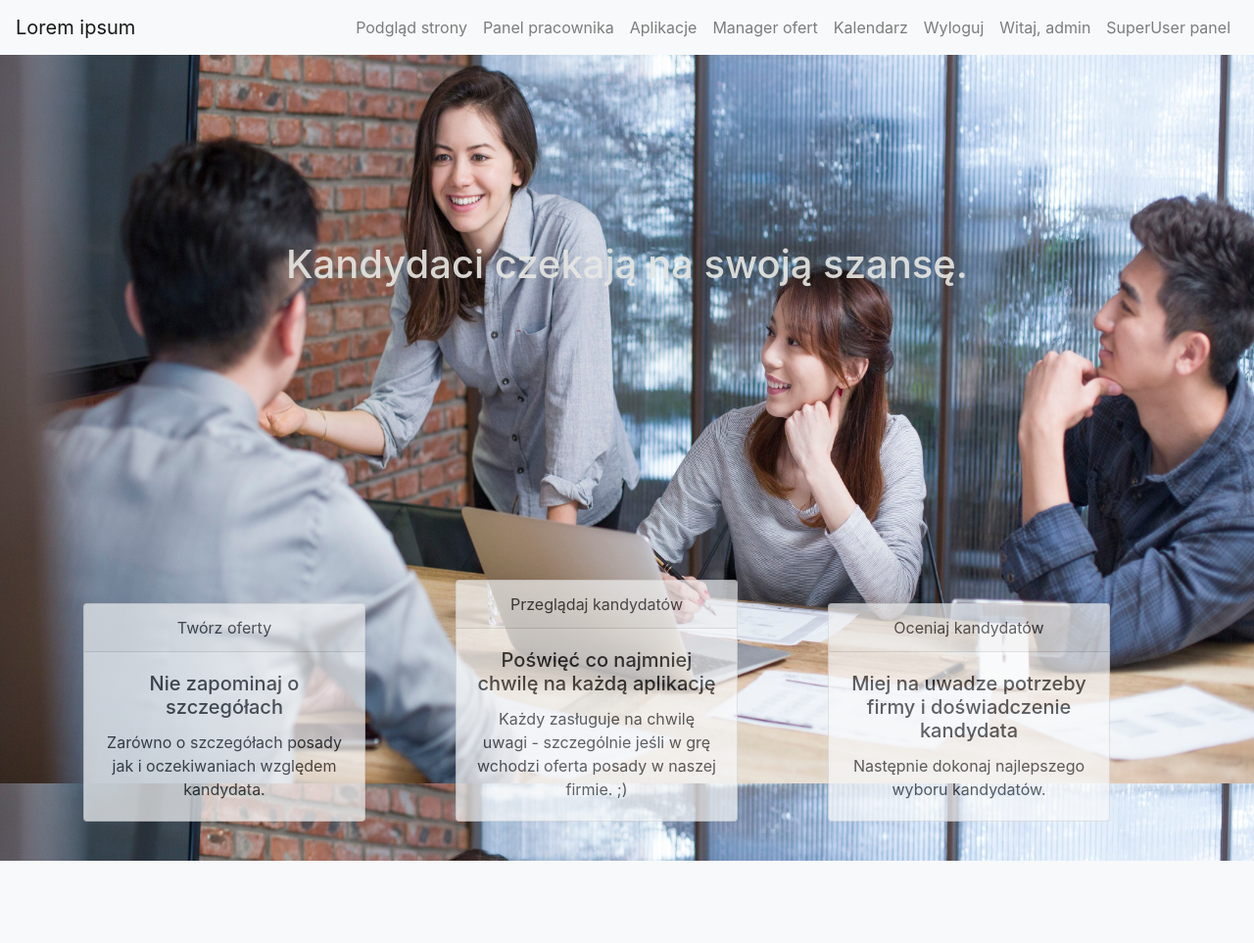
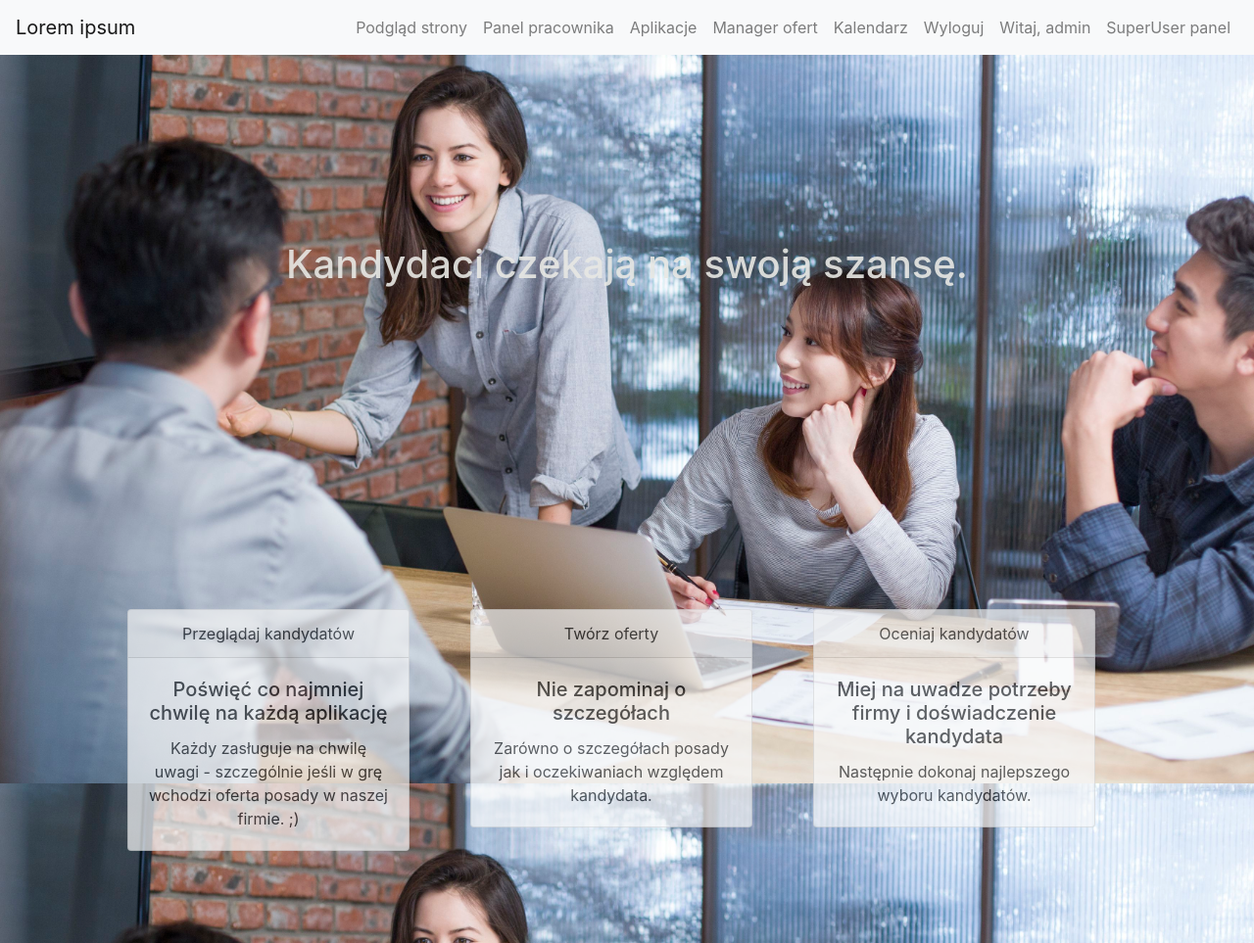
Before and after one commit to ArwenBlack/Projekt_zespolowy, a Django app: page /dashboard in a window 1280 px wide. Shown: the whole page at 98% size. Before the commit the page ends 879 px from the top, so only its background shows below. Run offline with Django 3.2, Linux system fonts and the light colour scheme; a user stored in the database is signed in; parts of the project's set-up code (start-up, migrations or seed data) failed here and were passed over; some libraries are stand-ins or nearby versions.

Commit message:
Wysyłanie maili potwierdzających przyjęcie do pracy, poprawa responsywności dashboardu

```diff
--- a/Functional_files/credentials.py
+++ b/Functional_files/credentials.py
@@ -1,3 +1,3 @@
 class Credentials:
     email = 'projekt.zespolowywat2021@gmail.com'
-    password = ')9*7^5$3@1'
+    password = '1@3$5^7*9)'
--- a/Projekt_zespołowy/urls.py
+++ b/Projekt_zespołowy/urls.py
@@ -3,6 +3,7 @@ from django.urls import path
 from Views import viewstart
 from Views.calendar_view import CalendarView
 from Views import meeting_views
+from Views.viewstart import employ
 
 urlpatterns = [
     path('admin/', admin.site.urls),
@@ -32,7 +33,8 @@ urlpatterns = [
     path("meeting/", meeting_views.edit_meeting_view, name="meeting"),
     path("newmeeting/", meeting_views.new_meeting_view, name="new_meeting"),
     path("calendar/", CalendarView.as_view(), name='calendar'),
-    path("dashboard/application/opinion/<int:id>", viewstart.opinions_view, name='opinion')
+    path("dashboard/application/opinion/<int:id>", viewstart.opinions_view, name='opinion'),
+    path('employ/<int:id>/', employ, name='employ')
 
 
 ]
--- a/Views/templates/dashboard.html
+++ b/Views/templates/dashboard.html
@@ -24,7 +24,8 @@
 body {
     background:  url("../../static/back.jpg") no-repeat;
     background-attachment: fixed;
-  background-size: 100% 100%;
+    background-size: cover;
+
 }
 
 </style>
@@ -39,9 +40,17 @@ body {
 </div>
 
 <div class="container" style="opacity: 70%;padding-top: 100px">
-
-        <div class="row align-items-end align-bottom " style="">
-            <div class="col" style="text-align: center">
+        <div class="row row-cols-1 row-cols-sm-2 row-cols-md-3" style="padding: 20px; margin: 10px">
+            <div class="col mb-4" style="text-align: center">
+                    <div class="card text-black bg-light " style="max-width: 18rem; ">
+                        <div class="card-header">Przeglądaj kandydatów</div>
+                        <div class="card-body">
+                            <h5 class="card-title">Poświęć co najmniej chwilę na każdą aplikację</h5>
+                            <p class="card-text">Każdy zasługuje na chwilę uwagi - szczególnie jeśli w grę wchodzi oferta posady w naszej firmie. ;)</p>
+                        </div>
+                    </div>
+            </div>
+            <div class="col mb-4" style="text-align: center">
                 <div class="card text-black bg-light " style="max-width: 18rem; ">
                     <div class="card-header">Twórz oferty</div>
                     <div class="card-body">
@@ -50,16 +59,7 @@ body {
                     </div>
                 </div>
             </div>
-                <div class="col" style="text-align: center">
-            <div class="card text-black bg-light " style="max-width: 18rem;">
-                <div class="card-header">Przeglądaj kandydatów</div>
-                <div class="card-body">
-                    <h5 class="card-title">Poświęć co najmniej chwilę na każdą aplikację</h5>
-                    <p class="card-text">Każdy zasługuje na chwilę uwagi - szczególnie jeśli w grę wchodzi oferta posady w naszej firmie. ;)</p>
-                </div>
-            </div>
-                    </div>
-                    <div class="col" style="text-align: center">
+            <div class="col mb-4" style="text-align: center">
                 <div class="card text-black bg-light " style="max-width: 18rem;">
                     <div class="card-header">Oceniaj kandydatów</div>
                     <div class="card-body">
--- a/Views/viewstart.py
+++ b/Views/viewstart.py
@@ -22,6 +22,7 @@ from django.contrib import messages
 # LOGIN
 from django.contrib.auth import login, authenticate, logout
 from django.contrib.auth.forms import AuthenticationForm
+from Functional_files.mail_sender import mail_sender, set_email_content
 check = 0
 
 
@@ -241,3 +242,10 @@ def offer_applications_person_details(request, id):
 def opinions_view(request, id):
     opinion = OpinionAboutCandidate.objects.all().get(pk=id)
     return render(request, "opinion_page.html", {'opinion': opinion})
+
+
+def employ(request, id):
+    opinion = OpinionAboutCandidate.objects.all().get(pk=id)
+    email_content = set_email_content(opinion.candidate.name, opinion.application.jobOffer.title)
+    mail_sender(email_content, "<nazwa firmy> zaprasza do współpracy.", opinion.candidate.email)
+    return render(request, "opinion_page.html", {'opinion': opinion})
```
Also changed, not shown: Functional_files/mail_sender.py (+9 -3 lines), Views/templates/opinion_page.html (+32 -0 lines). Lines whose indentation alone changed are shown as unchanged.
